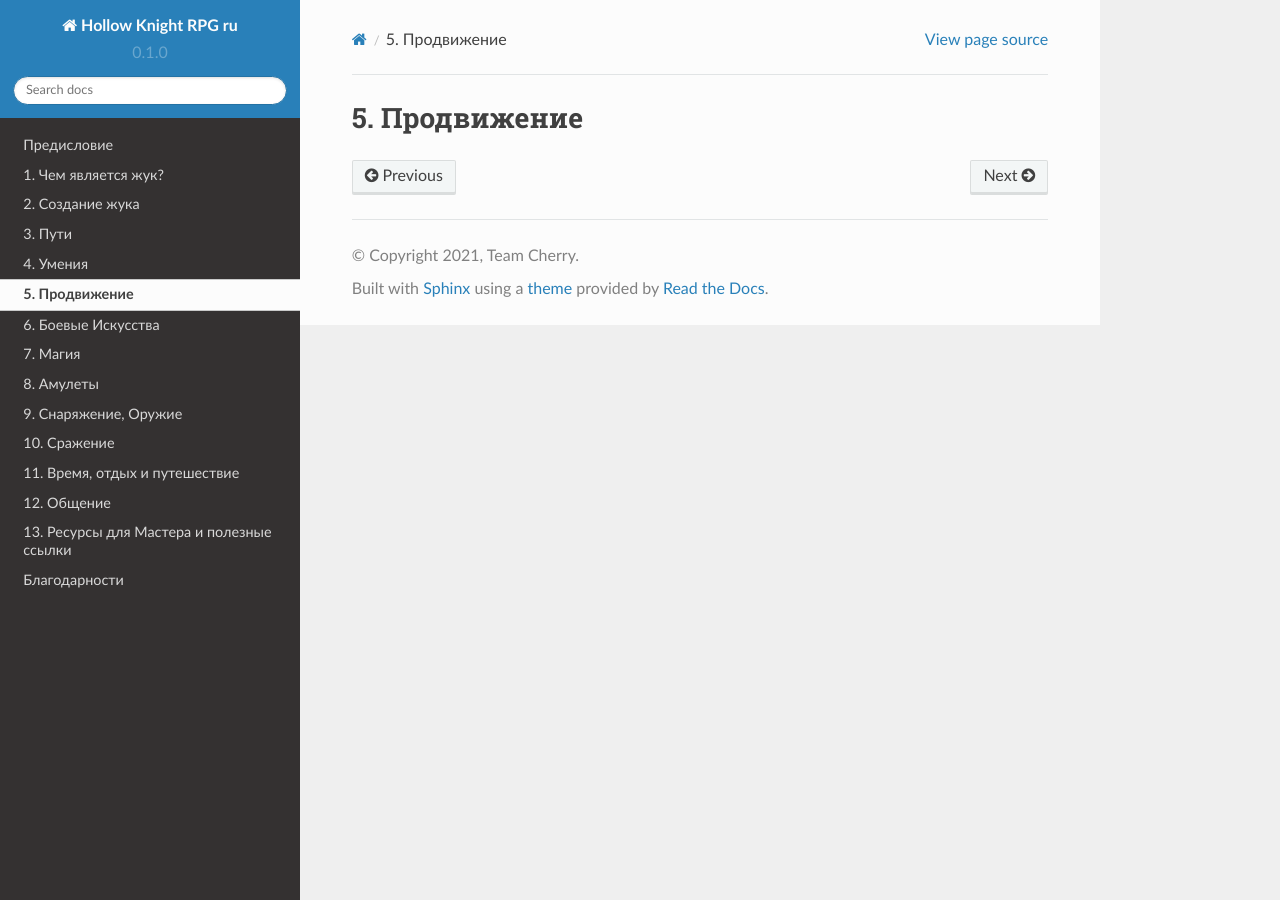
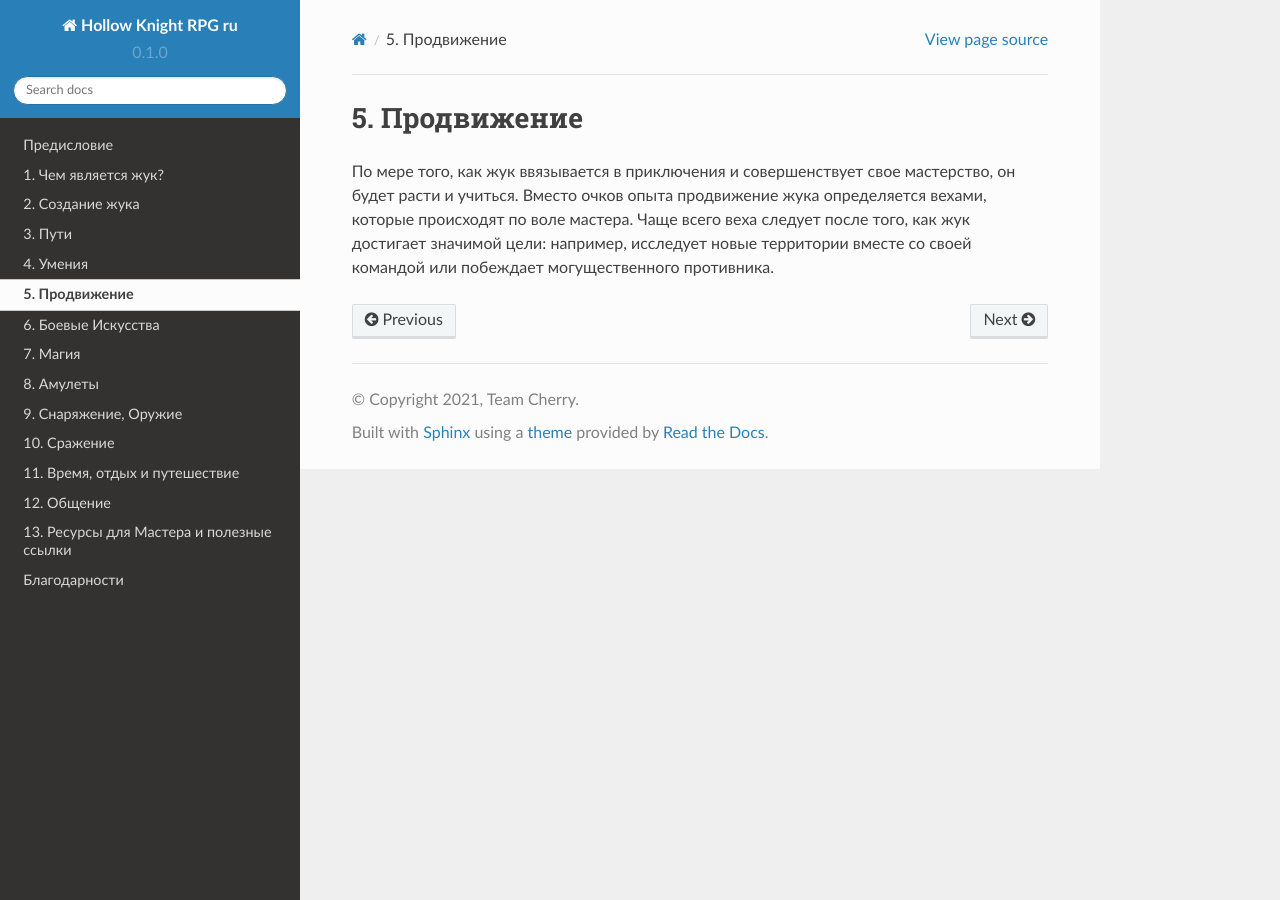
Before and after one commit to LazySelkie/hollow-knight-rpg-ru, a Sphinx documentation site: the page built from docs/source/advancement.rst, in a window 1280 px wide. Built offline with Sphinx 7.4.7 and the Read the Docs theme 2.0.0, drawn with Linux system fonts in a browser that asks for light colours.

Commit message:
Update advancement.rst

```diff
--- a/docs/source/advancement.rst
+++ b/docs/source/advancement.rst
@@ -1,2 +1,7 @@
 5. Продвижение
 ===============
+По мере того, как жук ввязывается в приключения и совершенствует свое мастерство, он
+будет расти и учиться. Вместо очков опыта продвижение жука определяется вехами,
+которые происходят по воле мастера. Чаще всего веха следует после того, как жук
+достигает значимой цели: например, исследует новые территории вместе со своей
+командой или побеждает могущественного противника.
```
